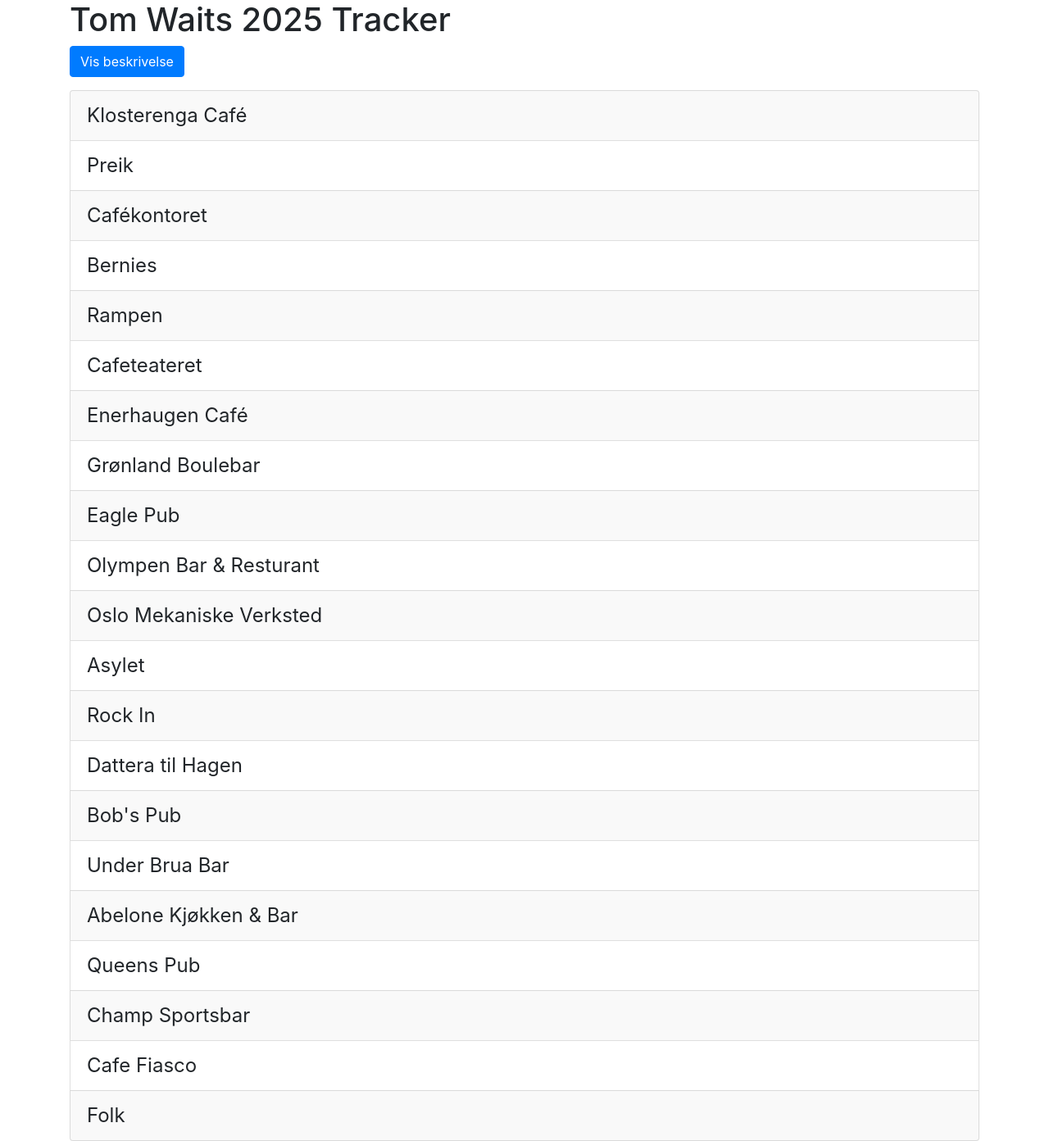
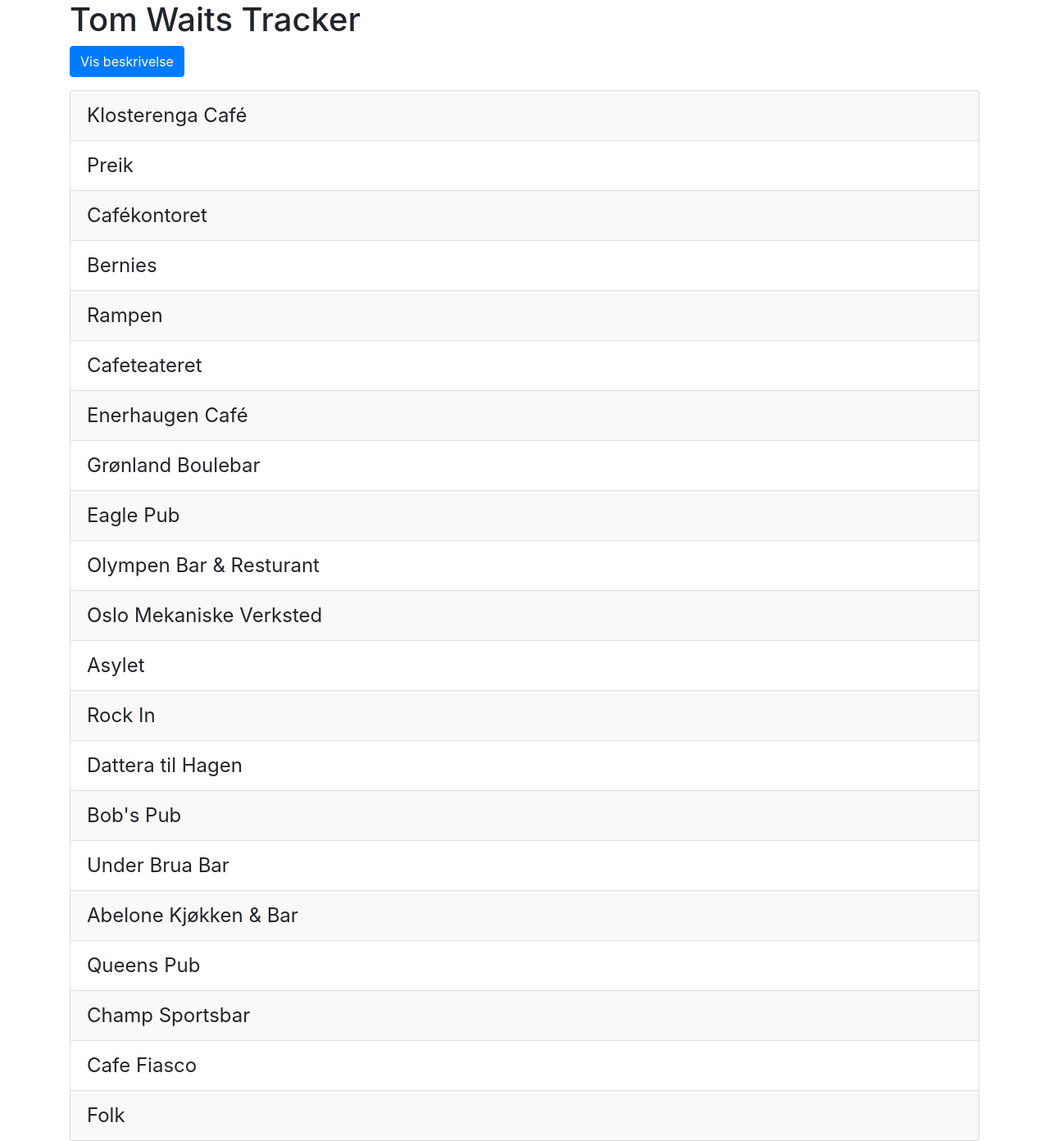
Before and after one commit to kusma/tom-waits, a Jekyll site: the page built from index.md, in a window 1280 px wide. Shown: the whole page at 82% size. Built offline with Jekyll 4.4.1, drawn with Linux system fonts in a browser that asks for light colours; our own code applies the rules of GitHub Pages for plain Markdown files.

Commit message:
Update index.md
remove year

```diff
--- a/index.md
+++ b/index.md
@@ -4,7 +4,7 @@
 
 layout: home
 ---
-# Tom Waits 2025 Tracker
+# Tom Waits Tracker
 
 <p>
   <button class="btn btn-primary" type="button" data-toggle="collapse" data-target="#vis-beskrivelse" aria-expanded="false" aria-controls="vis-beskrivelse">
```
